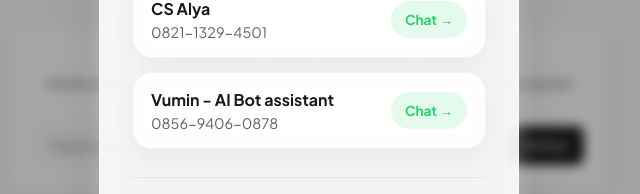
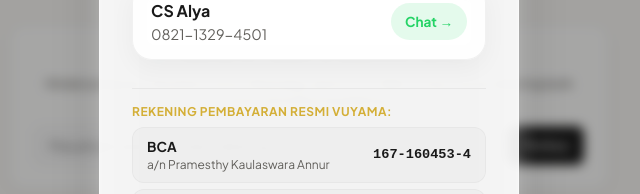
Before and after one commit to devofathurisqi/Vuyama-Linktree, a React (Vite) app: page / in a window 1280 px wide. Shown: the part 397-591 px from the top of the page, without its empty margins (331-971 px from the left). Built offline with nearby package versions, Linux system fonts and the light colour scheme; no server answers; the database is empty.

Commit message:
Update WelcomePopup.jsx -> comment vumin ai bot assistant numbers

```diff
--- a/src/components/Popup/WelcomePopup.jsx
+++ b/src/components/Popup/WelcomePopup.jsx
@@ -10,8 +10,8 @@
         admins: [
             { name: "CS Putri", number: "0858-8245-0652" },
             { name: "CS Renita", number: "0853-3909-5119" },
-            { name: "CS Alya", number: "0821-1329-4501" }, // Updated to match remote repo changes (0821-1329-4501)
-            { name: "Vumin - AI Bot assistant", number: "0856-9406-0878" }
+            { name: "CS Alya", number: "0821-1329-4501" } // Updated to match remote repo changes (0821-1329-4501)
+            // { name: "Vumin - AI Bot assistant", number: "0856-9406-0878" }
         ]
     };
 
```
